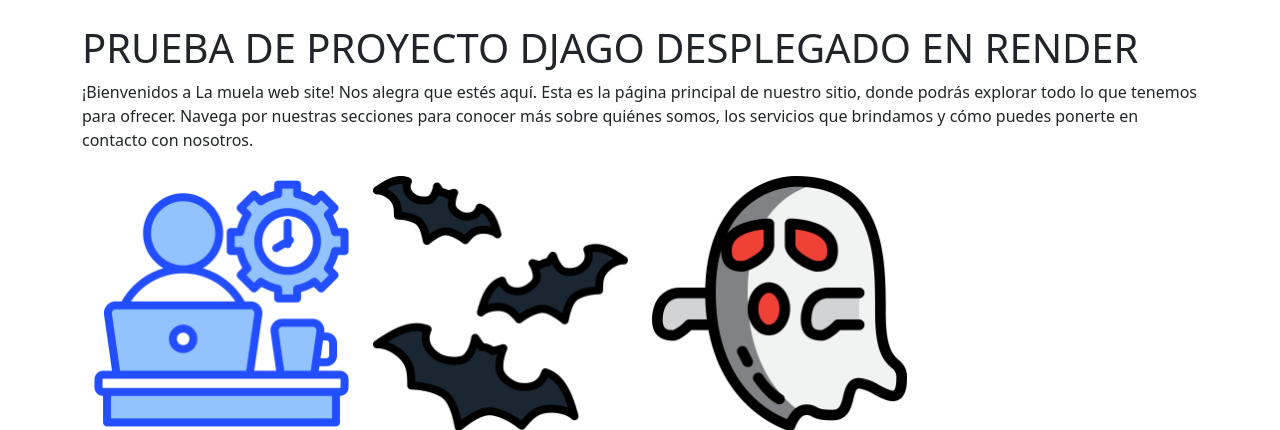
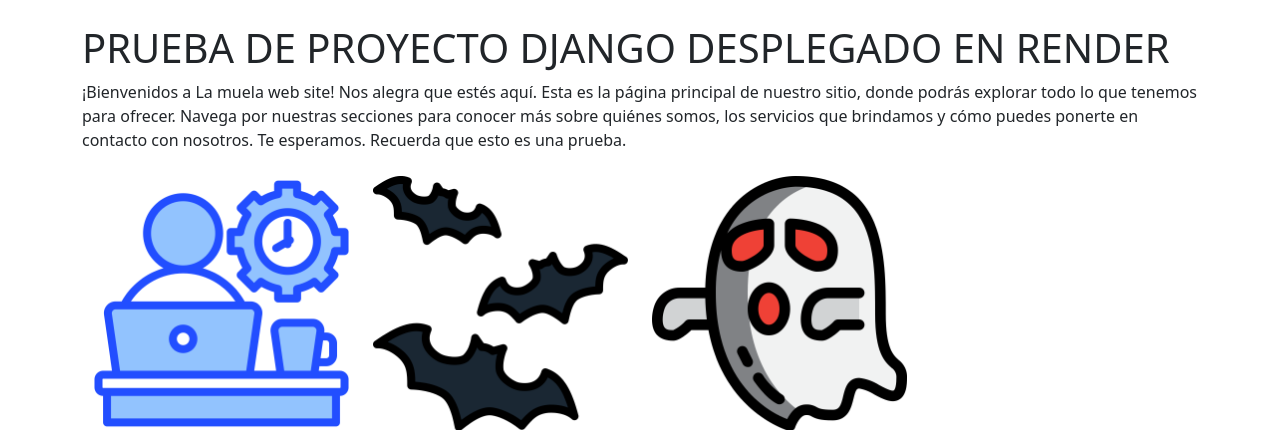
Before and after one commit to icarpio/pruebadesplieguedjango, a Django app: page / in a window 1280 px wide. Shown: the part 56-486 px from the top of the page. Run offline with Django 5.2, Linux system fonts and the light colour scheme.

Commit message:
Prueba de produccion OK

```diff
--- a/deployRender/templates/deployRender/index.html
+++ b/deployRender/templates/deployRender/index.html
@@ -2,9 +2,13 @@
 {% load static %}
 {% block title %}Inicio{% endblock %}
 {% block content %}
-<h1>PRUEBA DE PROYECTO DJAGO DESPLEGADO EN RENDER</h1>
+<h1>PRUEBA DE PROYECTO DJANGO DESPLEGADO EN RENDER</h1>
 <p>¡Bienvenidos a La muela web site!
-    Nos alegra que estés aquí. Esta es la página principal de nuestro sitio, donde podrás explorar todo lo que tenemos para ofrecer. Navega por nuestras secciones para conocer más sobre quiénes somos, los servicios que brindamos y cómo puedes ponerte en contacto con nosotros.</p>
+    Nos alegra que estés aquí. Esta es la página principal de nuestro sitio, donde podrás explorar todo lo que tenemos para ofrecer.
+    Navega por nuestras secciones para conocer más sobre quiénes somos, los servicios que brindamos y cómo puedes ponerte en contacto con nosotros.
+    Te esperamos.
+    Recuerda que esto es una prueba.
+</p>
 
  <!-- Contenido principal -->
  <div class="container mt-4">
```
